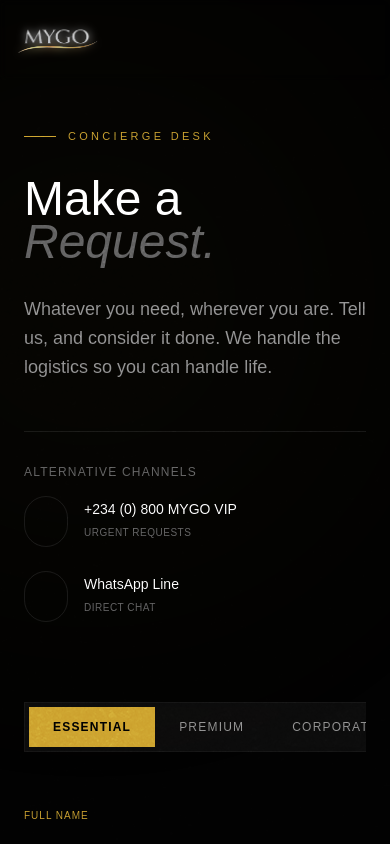
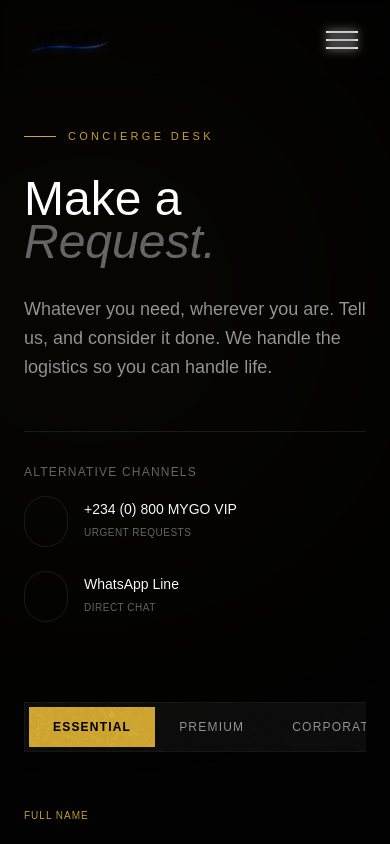
Before and after one commit to paul1029-ife/mygo, a Next.js app: page /request in a window 390 px wide. Shown: the top 844 px of the page. Built offline with nearby package versions, Linux system fonts and the light colour scheme; some icons are missing; a web font is replaced by a local one.

Commit message:
feat: Enhance Navbar component with mobile toggle and improved animations.

```diff
--- a/components/Navbar.tsx
+++ b/components/Navbar.tsx
@@ -1,6 +1,12 @@
-import { motion, Transition, Variants } from "motion/react";
+"use client";
+
+import { useState, useEffect } from "react";
+import { motion, Transition, Variants, AnimatePresence } from "motion/react";
 import Link from "next/link";
 import Image from "next/image";
+import { usePathname } from "next/navigation";
+
+const transition: Transition = { duration: 0.8, ease: [0.22, 1, 0.36, 1] };
 
 const navVariants: Variants = {
   hidden: { y: -20, opacity: 0 },
@@ -11,34 +17,101 @@ const navVariants: Variants = {
   },
 };
 
-const transition: Transition = { duration: 0.8, ease: [0.22, 1, 0.36, 1] };
+const menuVars: Variants = {
+  initial: { scaleY: 0 },
+  animate: {
+    scaleY: 1,
+    transition: { duration: 0.5, ease: [0.12, 0, 0.39, 0] },
+  },
+  exit: {
+    scaleY: 0,
+    transition: { delay: 0.5, duration: 0.5, ease: [0.22, 1, 0.36, 1] },
+  },
+};
 
-export const Navbar = () => (
+const containerVars: Variants = {
+  initial: {
+    transition: { staggerChildren: 0.09, staggerDirection: -1 },
+  },
+  open: {
+    transition: {
+      delayChildren: 0.3,
+      staggerChildren: 0.09,
+      staggerDirection: 1,
+    },
+  },
+};
+
+const mobileLinkVars: Variants = {
+  initial: {
+    y: "30vh",
+    transition: { duration: 0.5, ease: [0.37, 0, 0.63, 1] },
+  },
+  open: {
+    y: 0,
+    transition: { ease: [0, 0.55, 0.45, 1], duration: 0.7 },
+  },
+};
+
+const navLinks = [
+  { title: "About", href: "/about" },
+  { title: "Concierge", href: "/concierge" },
+  { title: "Process", href: "/process" },
+  { title: "Contact", href: "/request" },
+];
+
+export const Navbar = () => {
+  const [isOpen, setIsOpen] = useState(false);
+  const pathname = usePathname();
+
+  useEffect(() => {
+    if (isOpen) {
+      document.body.style.overflow = "hidden";
+    } else {
+      document.body.style.overflow = "auto";
+    }
+  }, [isOpen]);
+
+  return (
+    <>
       <motion.nav
         initial="hidden"
         animate="visible"
         variants={navVariants}
-    className="fixed top-0 w-full z-50 mix-blend-difference text-white backdrop-blur-xs"
+        className="fixed top-0 w-full z-50 text-white mix-blend-difference backdrop-blur-xs"
       >
-    <div className="max-w-7xl mx-auto px-3 h-20 flex items-center justify-between">
-      <Link href="/">
-        <Image src="/logo-black.png" width={90} height={20} alt="logo-image" />
+        <div className="max-w-7xl mx-auto px-6 h-20 flex items-center justify-between">
+          <Link href="/" className="relative z-50">
+            <Image
+              src="/logo-black.png"
+              width={90}
+              height={20}
+              alt="logo-image"
+              className="invert dark:invert-0"
+            />
           </Link>
 
+          {/* Desktop Nav */}
           <div className="hidden md:flex items-center gap-12 text-[11px] uppercase tracking-[0.25em] font-semibold">
-        {["Concierge", "Membership", "Process", "Contact"].map((item, i) => (
+            {navLinks.map((item, i) => {
+              const isActive = pathname === item.href;
+
+              return (
                 <motion.div
-            key={item}
+                  key={item.title}
                   initial={{ opacity: 0, y: -10 }}
                   animate={{ opacity: 1, y: 0 }}
                   transition={{ delay: 0.1 * i + 0.5, ...transition }}
                 >
                   <Link
-              href="#"
-              className="relative font-mono block overflow-hidden group h-fit text-sm uppercase tracking-tight text-gray-400"
+                    href={item.href}
+                    className={`
+                      relative font-mono block overflow-hidden group h-fit text-sm uppercase tracking-tight
+                      ${isActive ? "text-white" : "text-gray-400"}
+                    `}
                   >
                     <span
-                data-text={item}
+                      data-text={item.title}
                       className="
                         block
                         relative
@@ -46,7 +119,6 @@ export const Navbar = () => (
                         duration-500
                         ease-[cubic-bezier(0.76,0,0.24,1)]
                         group-hover:-translate-y-full
-
                         after:content-[attr(data-text)]
                         after:block
                         after:absolute
@@ -55,19 +127,104 @@ export const Navbar = () => (
                         after:text-white
                       "
                     >
-                {item}
+                      {item.title}
                     </span>
                   </Link>
                 </motion.div>
-        ))}
+              );
+            })}
           </div>
 
+          <div className="flex items-center gap-4">
             <motion.button
               whileTap={{ scale: 0.95 }}
-        className="hidden md:block cursor-pointer overflow-hidden border border-white/20 px-8 py-3 text-[10px] uppercase tracking-widest relative before:w-full before:bg-white before:text-black before:absolute "
+              className="hidden md:block cursor-pointer border border-white/20 px-8 py-3 text-[10px] uppercase tracking-widest hover:bg-white hover:text-black transition-colors duration-500"
             >
               Member Login
             </motion.button>
+
+            {/* Mobile Toggle Button */}
+            <button
+              onClick={() => setIsOpen(!isOpen)}
+              className="flex flex-col gap-1.5 md:hidden relative z-50 p-2"
+            >
+              <motion.span
+                animate={isOpen ? { rotate: 45, y: 8 } : { rotate: 0, y: 0 }}
+                className="w-8 h-0.5 bg-white block"
+              />
+              <motion.span
+                animate={isOpen ? { opacity: 0 } : { opacity: 1 }}
+                className="w-8 h-0.5 bg-white block"
+              />
+              <motion.span
+                animate={isOpen ? { rotate: -45, y: -8 } : { rotate: 0, y: 0 }}
+                className="w-8 h-0.5 bg-white block"
+              />
+            </button>
+          </div>
         </div>
       </motion.nav>
+
+      <AnimatePresence>
+        {isOpen && (
+          <motion.div
+            variants={menuVars}
+            initial="initial"
+            animate="animate"
+            exit="exit"
+            className="fixed inset-0 w-full h-screen bg-[#050505] origin-top z-40 flex flex-col justify-center px-6"
+          >
+            <div className="flex flex-col h-full justify-between py-32">
+              <motion.div
+                variants={containerVars}
+                initial="initial"
+                animate="open"
+                exit="initial"
+                className="flex flex-col gap-6"
+              >
+                {navLinks.map((link, index) => {
+                  const isActive = pathname === link.href;
+                  return (
+                    <div key={index} className="overflow-hidden">
+                      <motion.div variants={mobileLinkVars}>
+                        <Link
+                          href={link.href}
+                          onClick={() => setIsOpen(false)}
+                          className={`
+                            font-sans text-5xl font-light transition-colors duration-300 block
+                            ${
+                              isActive
+                                ? "text-white"
+                                : "text-neutral-500 hover:text-[#D4AF37]"
+                            }
+                          `}
+                        >
+                          {link.title}
+                        </Link>
+                      </motion.div>
+                    </div>
                   );
+                })}
+              </motion.div>
+
+              <motion.div
+                initial={{ opacity: 0 }}
+                animate={{ opacity: 1 }}
+                transition={{ delay: 0.5, duration: 1 }}
+                className="flex flex-col gap-4"
+              >
+                <button className="w-full py-4 bg-[#D4AF37] text-black font-bold uppercase tracking-widest text-sm">
+                  Member Login
+                </button>
+                <div className="flex justify-between text-neutral-500 text-xs uppercase tracking-widest mt-4">
+                  <span>Lagos, Nigeria</span>
+                  <span>© 2026 MYGO</span>
+                </div>
+              </motion.div>
+            </div>
+          </motion.div>
+        )}
+      </AnimatePresence>
+    </>
+  );
+};
```
Lines whose indentation alone changed are shown as unchanged.
